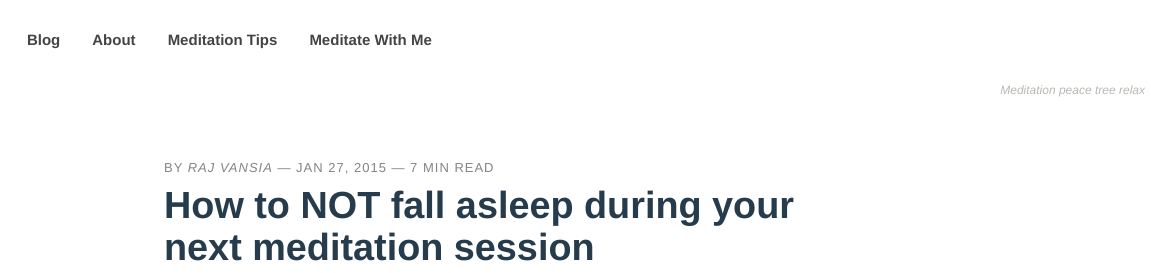
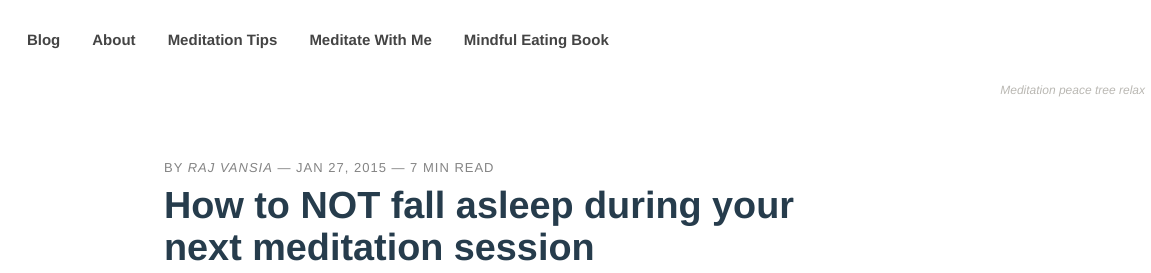
Before and after one commit to zenpra/zenpra.github.io, a plain HTML site: page how-to-not-fall-asleep-during-your-next-meditation-session/index.html in a window 1280 px wide. Shown: the top 273 px of the page, 129-1280 px from the left. Drawn offline with nearby package versions, Linux system fonts and the light colour scheme; a script that the page names is missing.

Commit message:
Update index.html

```diff
--- a/how-to-not-fall-asleep-during-your-next-meditation-session/index.html
+++ b/how-to-not-fall-asleep-during-your-next-meditation-session/index.html
@@ -69,6 +69,8 @@
       <a href="/about/">About</a>
       <a href="/meditation-tips/">Meditation Tips</a>
       <a href="/meditate-with-me/">Meditate With Me</a>
+            <a href="/mindful-eating-book-insights/">Mindful Eating Book</a>
+
     </nav>
   </header>
 
```
